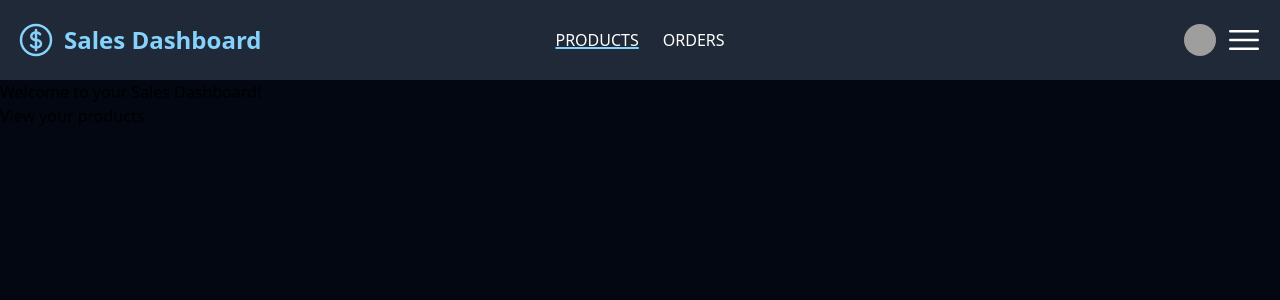
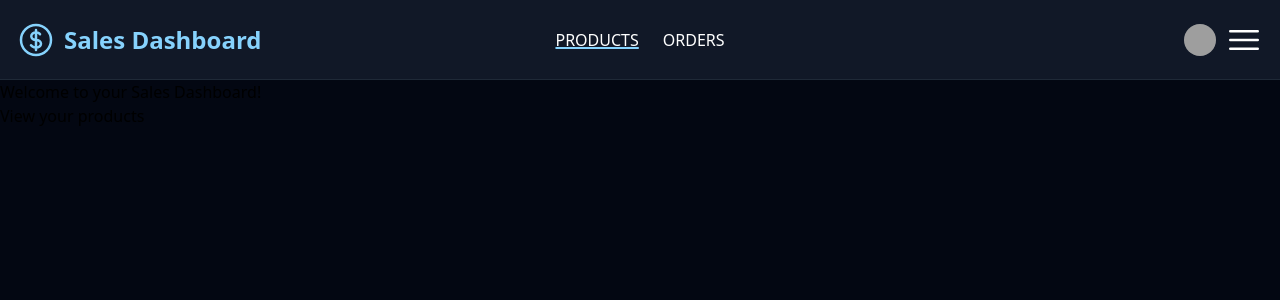
Before and after one commit to cwbieganek/sales-dashboard, a SvelteKit app: page / in a window 1280 px wide. Shown: the top 300 px of the page. Built offline with nearby package versions, Linux system fonts and the light colour scheme; grey boxes are pictures that could not be loaded.

Commit message:
Change the background color of the header and add a bottom border.

```diff
--- a/src/routes/Navbar.svelte
+++ b/src/routes/Navbar.svelte
@@ -1,4 +1,6 @@
-<nav class="bg-gray-800 h-20 flex flex-row justify-evenly text-white px-4">
+<nav
+	class="bg-gray-900 border-b border-b-gray-800 h-20 flex flex-row justify-evenly text-white px-4"
+>
 	<div class="flex flex-row items-center gap-2 w-4/12 text-brand font-semibold text-2xl">
 		<svg
 			xmlns="http://www.w3.org/2000/svg"
```
